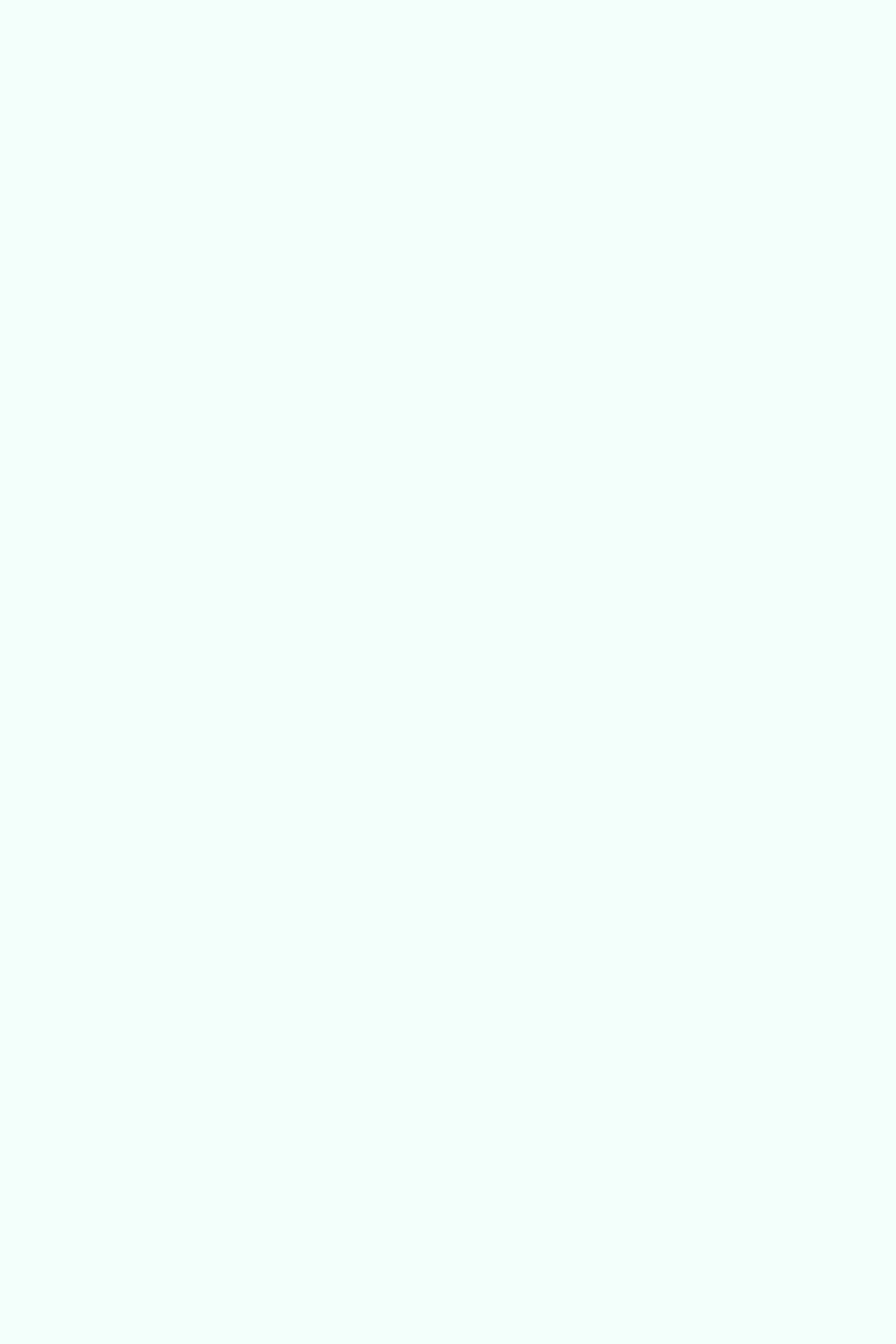
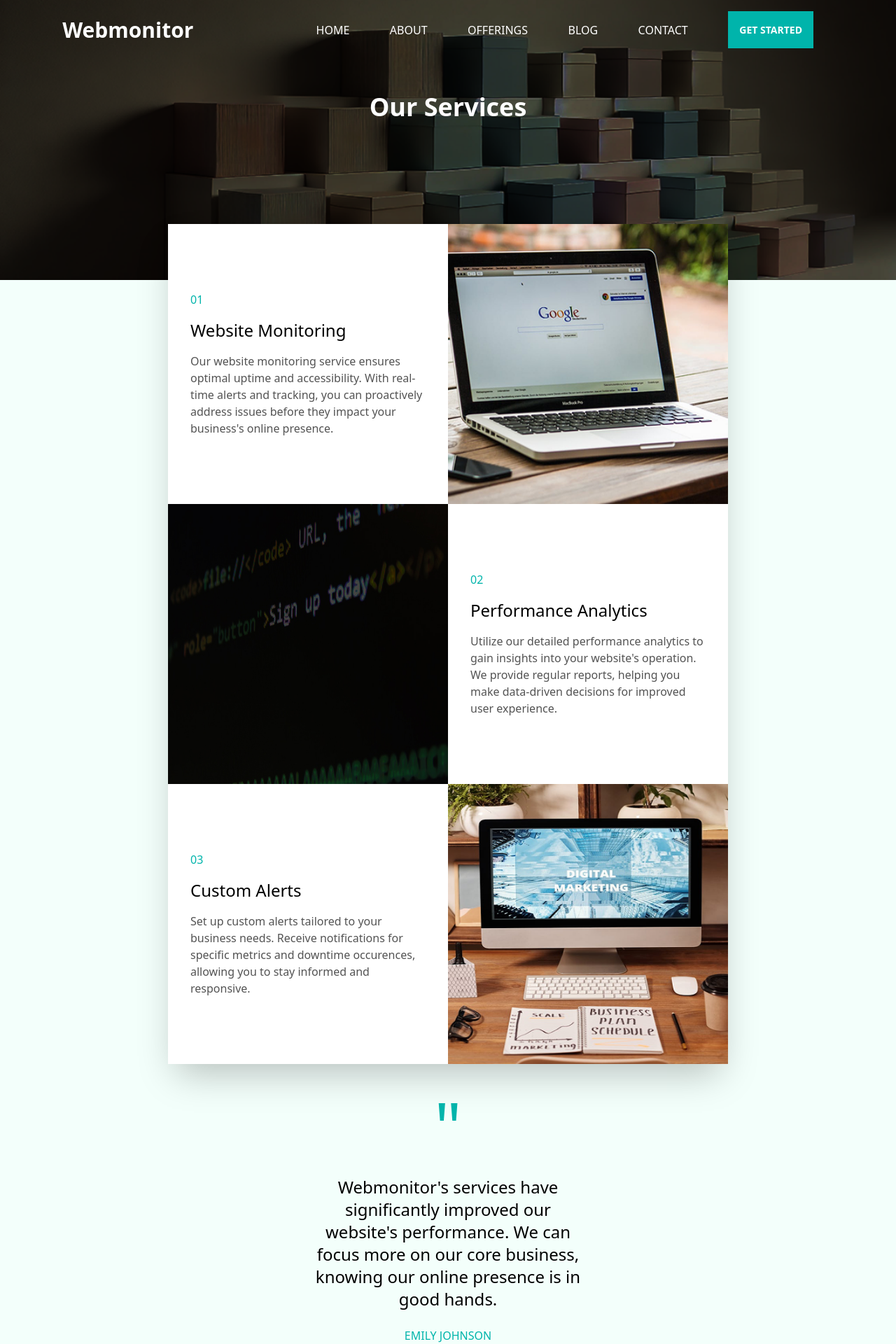
Before and after one commit to GyanPrakash2483/webmonitor, a React (Vite) app in the folder client/: page /offerings in a window 1280 px wide. Before the commit this address had no page. Shown: the top 1920 px of the page at 70% size. Before the commit the page ends 800 px from the top, so only its background shows below. Built offline with nearby package versions, Linux system fonts and the light colour scheme.

Commit message:
Made offerings page

```diff
--- a/client/src/main.tsx
+++ b/client/src/main.tsx
@@ -5,7 +5,7 @@ import App from './App.tsx'
 import { BrowserRouter, Routes, Route } from 'react-router-dom'
 import Home from './routes/home/Home.tsx'
 import About from './routes/about/About.tsx'
-
+import Offerings from './routes/offerings/Offerings.tsx'
 
 createRoot(document.getElementById('root')!).render(
   <StrictMode>
@@ -14,6 +14,7 @@ createRoot(document.getElementById('root')!).render(
         <Route path="/" element={<App />} />
         <Route path="/home" element={<Home />} />
         <Route path="/about" element={<About />} />
+        <Route path='/offerings' element={<Offerings />} />
       </Routes>
     </BrowserRouter>
   </StrictMode>,
--- a/client/src/routes/about/About.tsx
+++ b/client/src/routes/about/About.tsx
@@ -3,9 +3,9 @@ import Navbar from "../../components/Navbar"
 import CallToAction from "../../components/CallToAction"
 import Footer from "../../components/Footer"
 
-function AboutHome() {
+function HeroAbout() {
     return (
-        <div className="bg-[url('/source-code.jpg')] h-[400px] flex flex-col items-center">
+        <div className="bg-[url('/code2.png')] h-[400px] flex flex-col items-center">
             <Navbar />
             <h1 className="text-white mt-10 text-3xl p-2 text-center mb-10 md:text-4xl md:font-bold">Your Website Guardian</h1>
             <WMButton text="GET STARTED"/>
@@ -34,7 +34,7 @@ function Approaches(props: {
 }) {
     return (
         <div className="min-md:w-[30%]">
-            <h3 className="text-lg">{props.title}</h3>
+            <h3 className="text-lg">{props.title}</h3><br />
             <p className="text-[#535353]">{props.description}</p>
         </div>
     )
@@ -61,7 +61,7 @@ function Approach() {
 export default function About() {
     return (
         <>
-            <AboutHome />
+            <HeroAbout />
             <Story />
             <Approach />
             <CallToAction />
--- /dev/null
+++ b/client/src/routes/offerings/Offerings.tsx
@@ -0,0 +1,67 @@
+import CallToAction from "../../components/CallToAction"
+import Footer from "../../components/Footer"
+import Navbar from "../../components/Navbar"
+
+function HeroAbout() {
+    return (
+        <div className="bg-[url('/lined-boxes.png')] bg-cover h-[400px] flex flex-col items-center">
+            <Navbar />
+            <h1 className="text-white mt-10 text-3xl p-2 text-center mb-10 md:text-4xl md:font-bold">Our Services</h1>
+        </div>
+    )
+}
+
+function Offering(props: {
+    label: string,
+    title: string,
+    description: string
+}) {
+    return (
+        <div className="w-[50%] flex flex-col justify-center p-8 max-md:w-auto">
+            <span className="text-[#00B4AB]">{props.label}</span>
+            <h2 className="text-2xl my-4">{props.title}</h2>
+            <p className="text-[#535353]">{props.description}</p>
+        </div>
+    )
+}
+
+function OfferingList() {
+    return (
+        <div className="flex flex-col items-center bg-white min-md:max-w-[800px] mx-auto shadow-2xl -mt-20">
+            <div className="flex max-md:flex-col-reverse max-md:items-center max-md:mt-5">
+                <Offering label="01" title="Website Monitoring" description="Our website monitoring service ensures optimal uptime and accessibility. With real-time alerts and tracking, you can  proactively address issues before they impact your business's online presence." />
+                <img className="w-[50%] max-md:w-[90%] h-[400px]" src="/google-search.png" alt="google search" />
+            </div>
+            <div className="flex max-md:flex-col max-md:items-center">
+                <img className="w-[50%] max-md:w-[90%] h-[400px]" src="/source-code.jpg" alt="Source Code" />
+                <Offering label="02" title="Performance Analytics" description="Utilize our detailed performance analytics to gain insights into your website's operation. We provide regular reports, helping you make data-driven decisions for improved user experience." />
+            </div>
+            <div className="flex max-md:flex-col-reverse max-md:items-center">
+                <Offering label="03" title="Custom Alerts" description="Set up custom alerts tailored to your business needs. Receive notifications for specific metrics and downtime occurences, allowing you to stay informed and responsive." />
+                <img className="w-[50%] max-md:w-[90%] h-[400px]" src="/digital_marketing.png" alt="Digital Marketing" />
+            </div>
+        </div>
+    )
+}
+
+function Review() {
+    return (
+        <div className="flex flex-col items-center my-10 gap-6 px-2">
+            <span className="text-[#00B4AB] text-8xl">"</span>
+            <p className="text-2xl text-center max-w-100">Webmonitor's services have significantly improved our website's performance. We can focus more on our core business, knowing our online presence is in good hands.</p>
+            <span className="text-[#00B4AB]">EMILY JOHNSON</span>
+        </div>
+    )
+}
+
+export default function Offerings() {
+    return (
+        <>
+            <HeroAbout />
+            <OfferingList />
+            <Review />
+            <CallToAction />
+            <Footer />
+        </>
+    )
+}
```
Also changed, not shown: client/public/google-search.png (added), client/public/lined-boxes.png (added).
